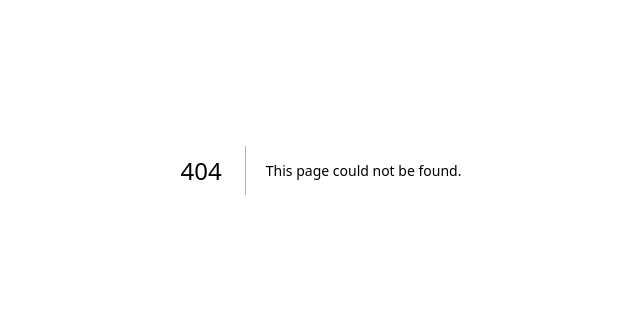
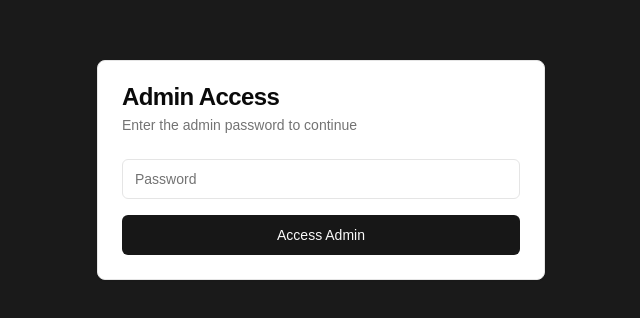
Before and after one commit to program-live/program.live, a Next.js app: page /admin in a window 1280 px wide. Before the commit this address had no page. Shown: the part 230-548 px from the top of the page, without its empty margins (319-959 px from the left). Built offline with nearby package versions, Linux system fonts and the light colour scheme.

Commit message:
add admin path

```diff
--- /dev/null
+++ b/app/admin/page.tsx
@@ -0,0 +1,83 @@
+"use client"
+
+import { useState } from "react"
+import { Button } from "@/components/ui/button"
+import { Input } from "@/components/ui/input"
+import { Card, CardContent, CardDescription, CardHeader, CardTitle } from "@/components/ui/card"
+
+export default function AdminPage() {
+  const [isAuthenticated, setIsAuthenticated] = useState(false)
+  const [password, setPassword] = useState("")
+  const [error, setError] = useState("")
+  const [isLoading, setIsLoading] = useState(false)
+
+  const handleSubmit = async (e: React.FormEvent) => {
+    e.preventDefault()
+    setIsLoading(true)
+    setError("")
+
+    try {
+      const response = await fetch('/api/admin/auth', {
+        method: 'POST',
+        headers: {
+          'Content-Type': 'application/json',
+        },
+        body: JSON.stringify({ password }),
+      })
+
+      if (response.ok) {
+        setIsAuthenticated(true)
+        setPassword("")
+      } else {
+        setError("Invalid password")
+      }
+    } catch (error) {
+      setError("Authentication failed")
+    } finally {
+      setIsLoading(false)
+    }
+  }
+
+  if (isAuthenticated) {
+    return (
+      <div className="min-h-screen bg-custom-dark-gray p-8">
+        <div className="max-w-4xl mx-auto">
+          <h1 className="text-3xl font-bold text-white mb-8">Admin Dashboard</h1>
+          {/* Admin content will go here later */}
+          <p className="text-gray-400">Admin panel - content coming soon...</p>
+        </div>
+      </div>
+    )
+  }
+
+  return (
+    <div className="min-h-screen bg-custom-dark-gray flex items-center justify-center p-4">
+      <Card className="w-full max-w-md">
+        <CardHeader>
+          <CardTitle>Admin Access</CardTitle>
+          <CardDescription>Enter the admin password to continue</CardDescription>
+        </CardHeader>
+        <CardContent>
+          <form onSubmit={handleSubmit} className="space-y-4">
+            <div>
+              <Input
+                type="password"
+                placeholder="Password"
+                value={password}
+                onChange={(e) => setPassword(e.target.value)}
+                disabled={isLoading}
+                required
+              />
+            </div>
+            {error && (
+              <p className="text-sm text-red-500">{error}</p>
+            )}
+            <Button type="submit" className="w-full" disabled={isLoading}>
+              {isLoading ? "Authenticating..." : "Access Admin"}
+            </Button>
+          </form>
+        </CardContent>
+      </Card>
+    </div>
+  )
+}
--- /dev/null
+++ b/app/api/admin/auth/route.ts
@@ -0,0 +1,34 @@
+import { NextRequest, NextResponse } from 'next/server'
+
+export async function POST(request: NextRequest) {
+  try {
+    const { password } = await request.json()
+
+    // Check if ADMIN_PASSWORD is set in environment
+    const adminPassword = process.env.ADMIN_PASSWORD
+
+    if (!adminPassword) {
+      console.error('ADMIN_PASSWORD environment variable not set')
+      return NextResponse.json(
+        { error: 'Server configuration error' },
+        { status: 500 }
+      )
+    }
+
+    // Check if the provided password matches
+    if (password === adminPassword) {
+      return NextResponse.json({ success: true })
+    } else {
+      return NextResponse.json(
+        { error: 'Invalid password' },
+        { status: 401 }
+      )
+    }
+  } catch (error) {
+    console.error('Authentication error:', error)
+    return NextResponse.json(
+      { error: 'Authentication failed' },
+      { status: 500 }
+    )
+  }
+}
```
Also changed, not shown: 1 other file (tests, documents, lock files or other folders).
